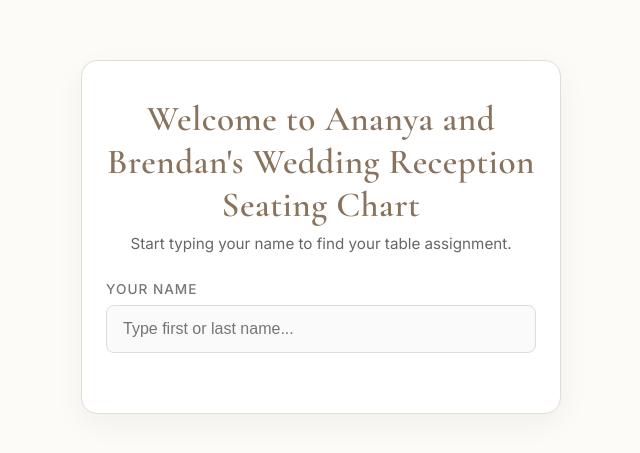
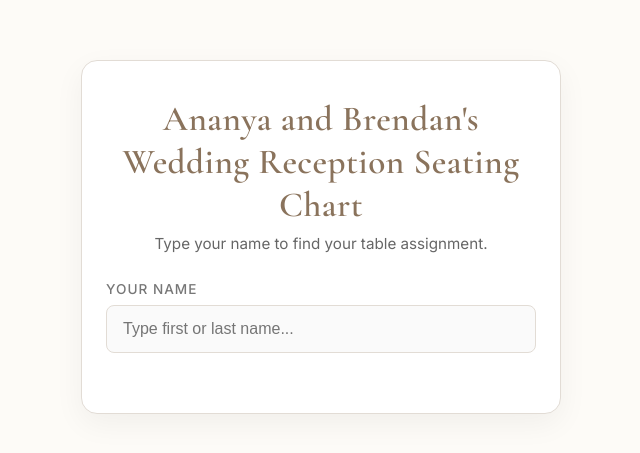
Before and after one commit to n-man13/Brenanya-Wedding, a plain HTML site: page index.html in a window 1280 px wide. Shown: the part 163-616 px from the top of the page, without its empty margins (319-959 px from the left). Drawn offline with nearby package versions, Linux system fonts and the light colour scheme.

Commit message:
Update wedding reception heading and subtitle

```diff
--- a/index.html
+++ b/index.html
@@ -179,8 +179,8 @@
 <body>
 
   <div class="container">
-    <h1>Welcome to Ananya and Brendan's Wedding Reception Seating Chart</h1>
-    <p class="subtitle">Start typing your name to find your table assignment.</p>
+    <h1>Ananya and Brendan's Wedding Reception Seating Chart</h1>
+    <p class="subtitle">Type your name to find your table assignment.</p>
 
     <div class="search-wrapper">
       <label for="name-input">Your Name</label>
```
